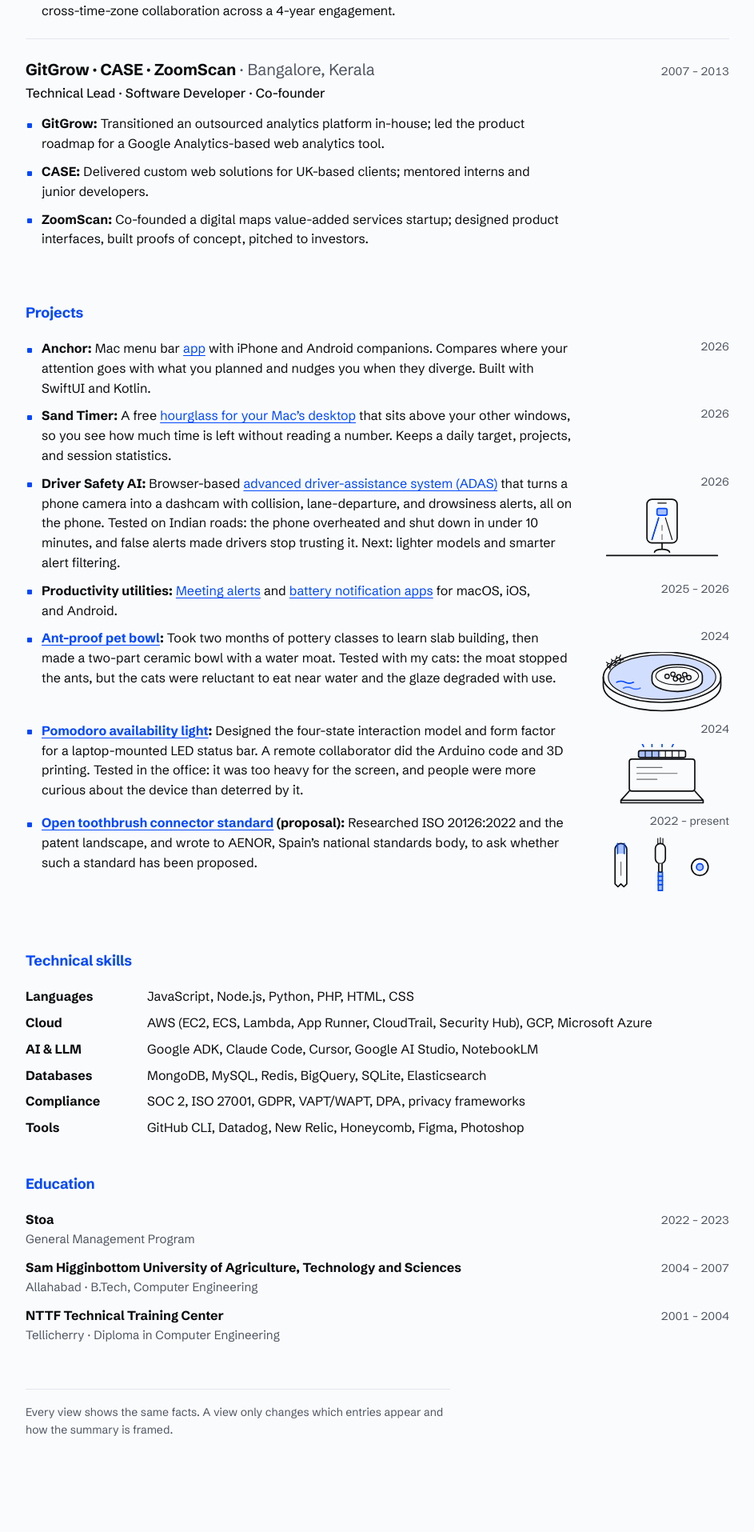
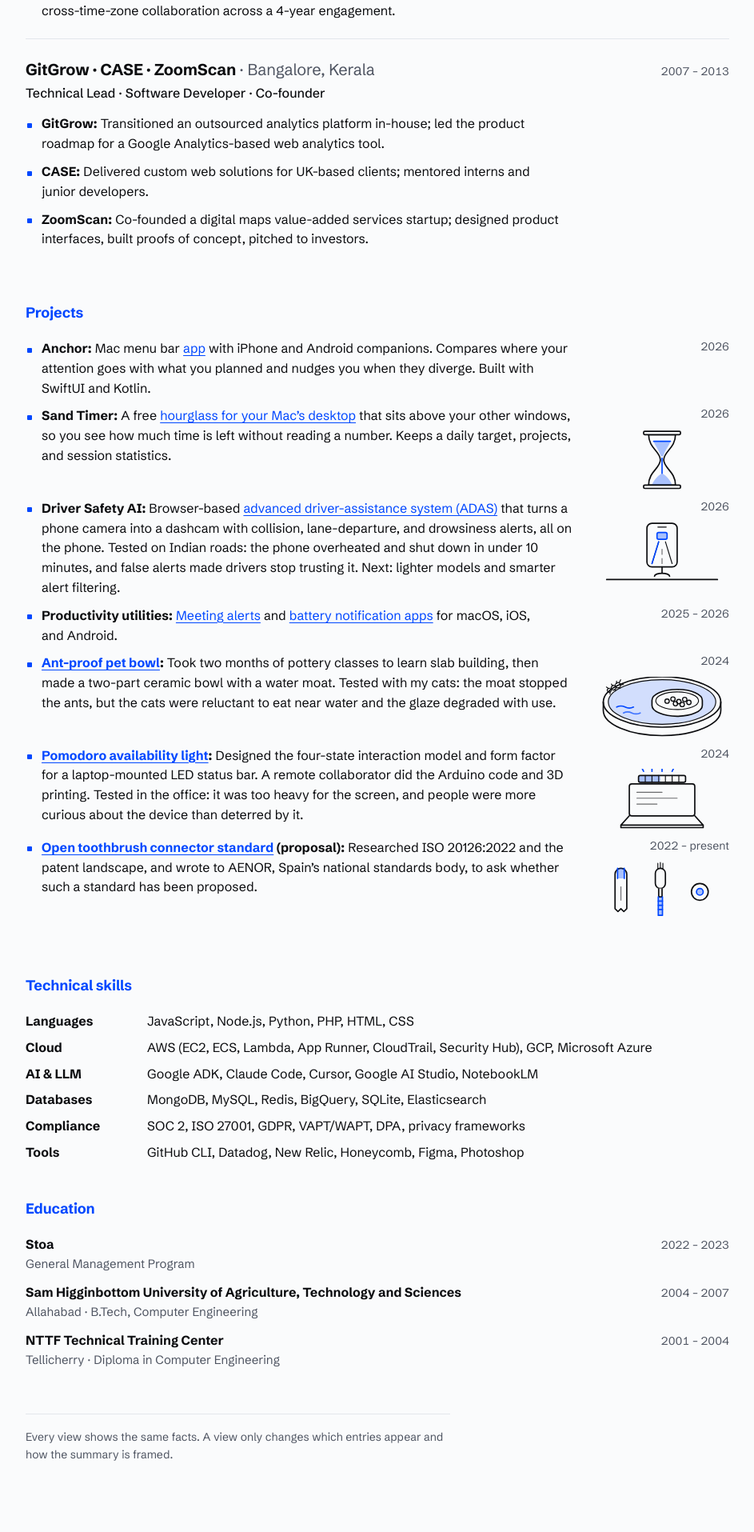
Before and after one commit to and/and.github.io, a Jekyll site: the page resume/index.html, which Jekyll copies as it is, in a window 1280 px wide. Shown: the part 2062-3977 px from the top of the page at 80% size, without its empty margins (168-1111 px from the left). Built offline with Jekyll 4.4.1, drawn with Linux system fonts in a browser that asks for light colours; before the commit the page ends 3946 px from its top, so only the background shows below that.

Commit message:
Resume: add Sand Timer drawing
Co-Authored-By: Claude Sonnet 5.5 <noreply@anthropic.com>
Claude-Session: https://claude.ai/code/session_01MuwebNEXBFxCrvNjpbsvNM

```diff
--- a/resume/index.html
+++ b/resume/index.html
@@ -239,7 +239,15 @@ a:hover { text-decoration-thickness: 2px; }
       <article class="job" data-job>
         <ul class="pts" style="margin-top:0">
           <li class="dated" data-v="sw des"><div class="pt"><b>Anchor:</b> Mac menu bar <a href="https://and.github.io/utilities/anchor/" target="_blank" rel="noopener">app</a> with iPhone and Android companions. Compares where your attention goes with what you planned and nudges you when they diverge. Built with SwiftUI and Kotlin.</div><div class="side"><p class="dates">2026</p></div></li>
-          <li class="dated" data-v="sw des"><div class="pt"><b>Sand Timer:</b> A free <a href="/utilities/sand-timer/">hourglass for your Mac’s desktop</a> that sits above your other windows, so you see how much time is left without reading a number. Keeps a daily target, projects, and session statistics.</div><div class="side"><p class="dates">2026</p></div></li>
+          <li class="dated" data-v="sw des"><div class="pt"><b>Sand Timer:</b> A free <a href="/utilities/sand-timer/">hourglass for your Mac’s desktop</a> that sits above your other windows, so you see how much time is left without reading a number. Keeps a daily target, projects, and session statistics.</div><div class="side"><p class="dates">2026</p><figure class="art"><svg viewBox="0 18 160 72" role="img" aria-label="Line drawing of an hourglass with blue sand, part of it in the top bulb, a thin stream through the neck, and a pile in the bottom bulb">
+              <path class="body" d="M64 24 C64 40 78 44 78 54 C78 64 64 68 64 84 H96 C96 68 82 64 82 54 C82 44 96 40 96 24 Z"/>
+              <path class="tint-strong" d="M70 32 H90 C88 38 83 43 81.5 50 H78.5 C77 43 72 38 70 32 Z"/>
+              <path class="tint-strong" d="M68 84 C71 76 77 72 80 70 C83 72 89 76 92 84 Z"/>
+              <path class="water" d="M80 52 V70"/>
+              <path class="water thin" d="M70 32 H90"/>
+              <rect class="body" x="58" y="20" width="44" height="4" rx="1.5"/>
+              <rect class="body" x="58" y="84" width="44" height="4" rx="1.5"/>
+            </svg></figure></div></li>
           <li class="dated" data-v="sw des"><div class="pt"><b>Driver Safety AI:</b> Browser-based <a href="https://and.github.io/dashcam/" target="_blank" rel="noopener">advanced driver-assistance system (ADAS)</a> that turns a phone camera into a dashcam with collision, lane-departure, and drowsiness alerts, all on the phone. Tested on Indian roads: the phone overheated and shut down in under 10 minutes, and false alerts made drivers stop trusting it. Next: lighter models and smarter alert filtering.</div><div class="side"><p class="dates">2026</p><figure class="art"><svg viewBox="0 18 160 72" role="img" aria-label="Line drawing of a phone held upright on a dashboard mount. On its screen a road runs ahead with lane lines, and a blue box marks the car in front">
               <rect class="body" x="62" y="20" width="36" height="52" rx="6"/>
               <path class="ln thin" d="M75 24.5 H85"/>
```
